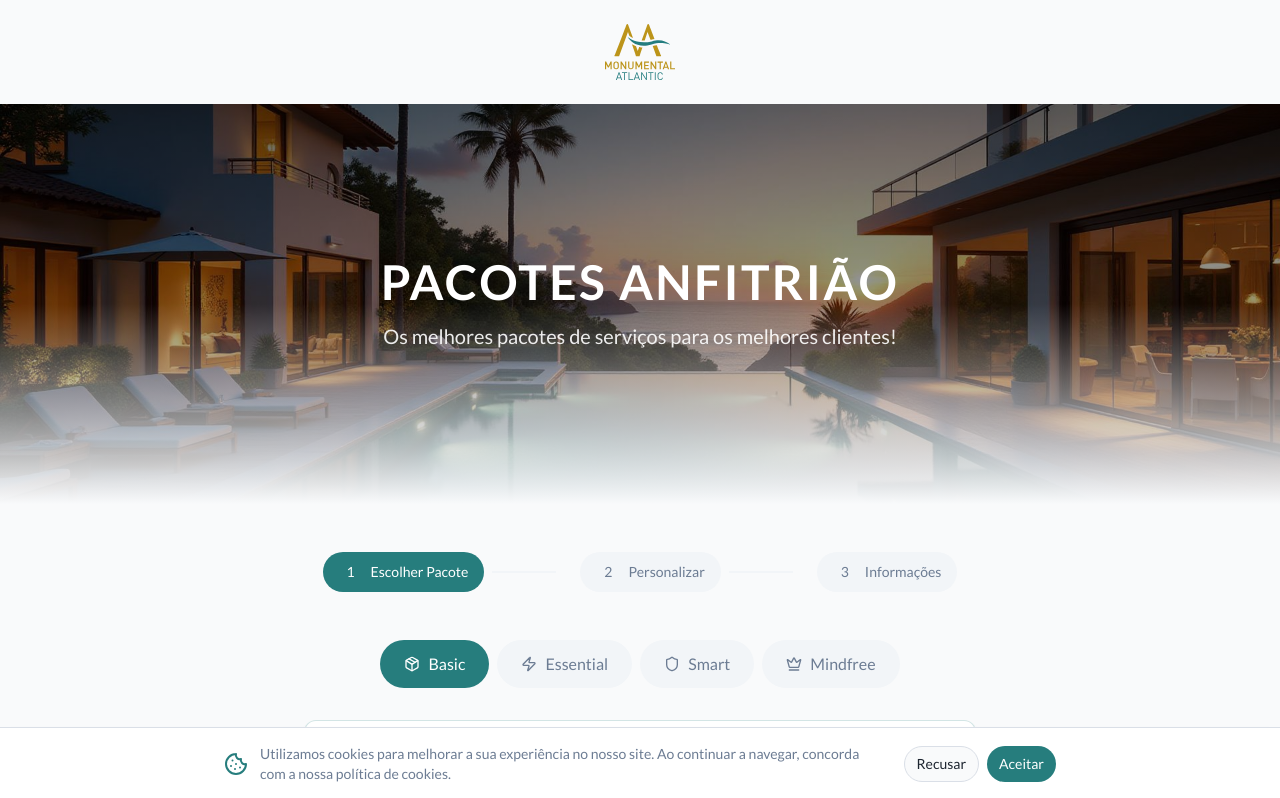
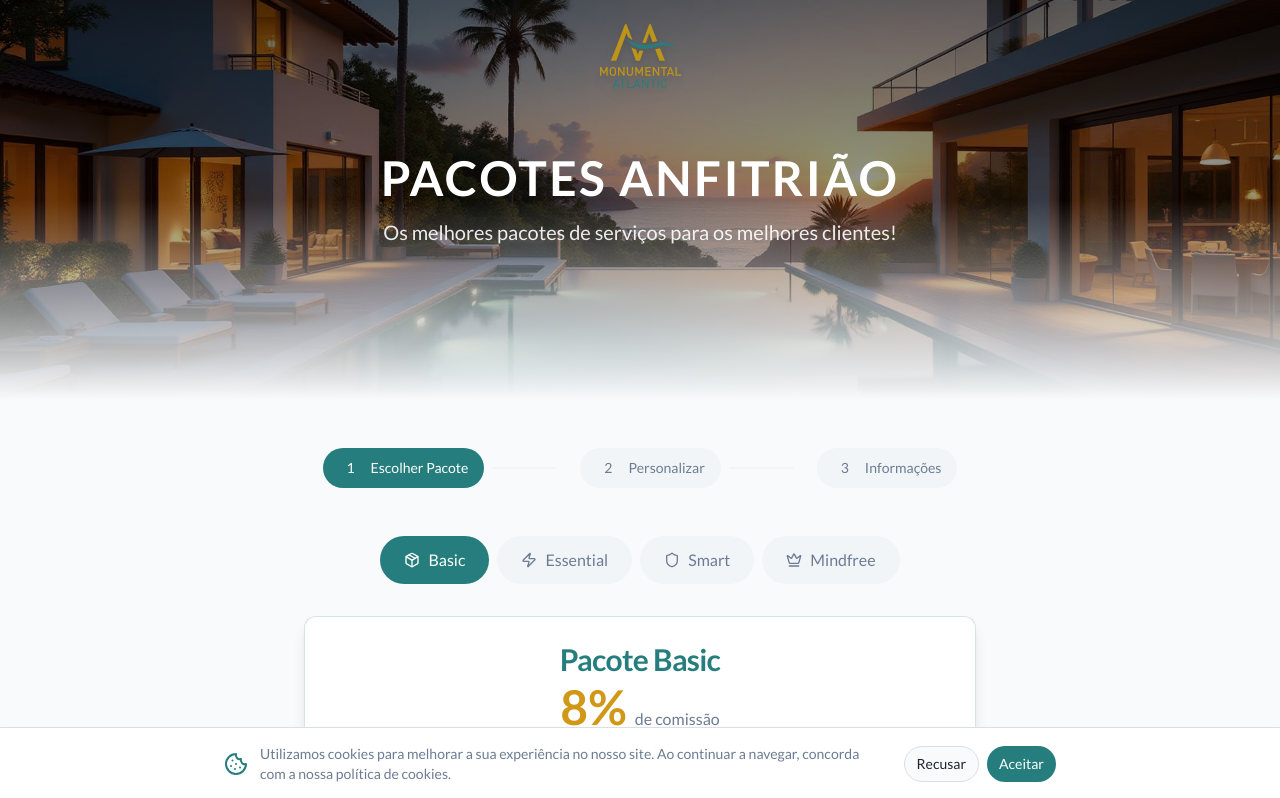
Before and after one commit to andreteixeira11/lar-pilot, a React (Vite) app: page /simulador in a window 1280 px wide. Shown: the top 798 px of the page. Built offline with nearby package versions, Linux system fonts and the light colour scheme; the HTML template or start-up script is replaced by a standard one.

Commit message:
Code edited in Lovable Code Editor
Edited UI in Lovable

```diff
--- a/src/pages/Simulador.tsx
+++ b/src/pages/Simulador.tsx
@@ -10,7 +10,7 @@ import AnimatedTabs from "@/components/simulador/AnimatedTabs";
 import HeroSectionWithGradient from "@/components/simulador/HeroSectionWithGradient";
 import luxuryVillaImage from "@/assets/luxury-villa-hero.jpg";
 
-// IMPORT DO LOGOTIPO
+// Logo
 import monumentaLogo from "/logos/monumenta-logo.svg";
 
 import {
@@ -170,17 +170,19 @@ const Simulador = () => {
 
   return (
     <div className="min-h-screen bg-background">
-      {/* LOGO NO TOPO */}
-      <div className="w-full flex justify-center py-6">
-        <img src={monumentaLogo} alt="Monumenta Logo" className="h-14 w-auto" />
+      {/* HERO + LOGO DENTRO DO HERO */}
+      <div className="relative">
+        <HeroSectionWithGradient
+          title="PACOTES ANFITRIÃO"
+          subtitle="Os melhores pacotes de serviços para os melhores clientes!"
+          backgroundImage={luxuryVillaImage}
+        />
+
+        {/* Logo centrado no topo do hero */}
+        <div className="absolute top-6 w-full flex justify-center z-20">
+          <img src={monumentaLogo} alt="Monumenta Logo" className="h-16 w-auto drop-shadow-lg" />
+        </div>
       </div>
-
-      {/* Hero Section */}
-      <HeroSectionWithGradient
-        title="PACOTES ANFITRIÃO"
-        subtitle="Os melhores pacotes de serviços para os melhores clientes!"
-        backgroundImage={luxuryVillaImage}
-      />
 
       <div className="container mx-auto px-4 py-12">
         <ProgressIndicator
```
